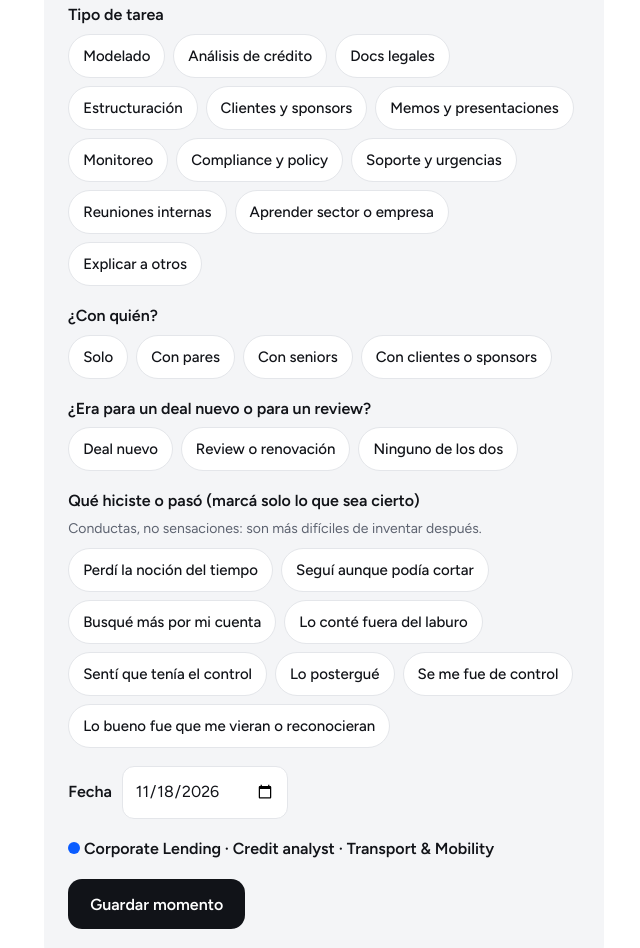
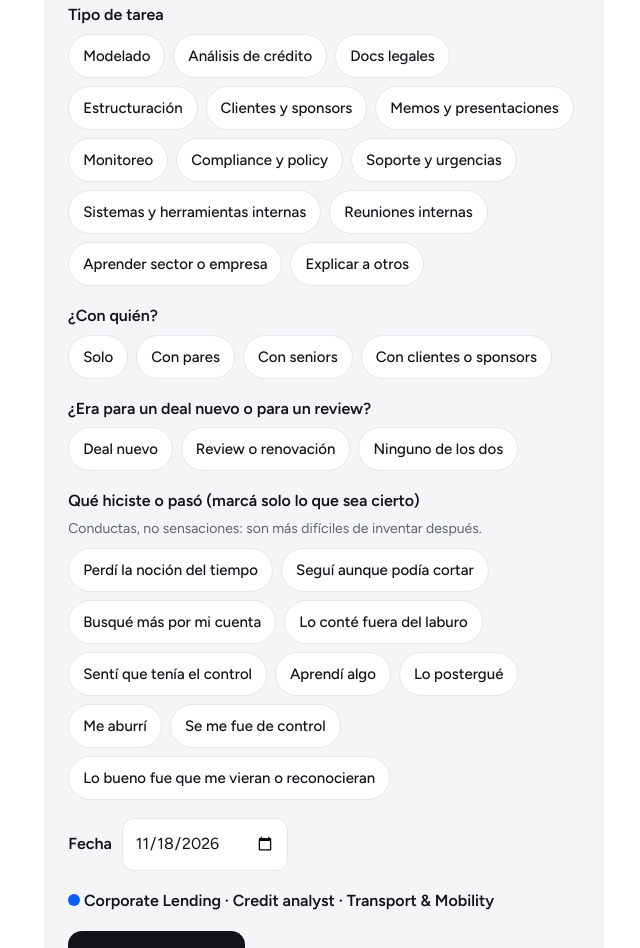
Before and after one commit to mateo-terrada/brujula_prof_RB, a plain HTML site: page index.html in a window 1280 px wide. Shown: the part 597-1545 px from the top of the page, without its empty margins (97-737 px from the left). Drawn offline with Linux system fonts and the light colour scheme.

Commit message:
Add files via upload

```diff
--- a/index.html
+++ b/index.html
@@ -327,8 +327,8 @@ const TEAMS=[
  {id:'cl',name:'CL',full:'Corporate Lending',col:'var(--cl)',subs:[['tm','Credit analyst · Transport & Mobility']]},
  {id:'pf',name:'PF',full:'Project Finance',col:'var(--pf)',subs:[['ose','OSE · Origination & Structuring'],['rpm','RPM · Relationship & Portfolio Management']]},
  {id:'ll',name:'LL',full:'Leveraged Lending',col:'var(--ll)',subs:[['an','Analista']]}];
-const TASKS=[['model','Modelado'],['credit','Análisis de crédito'],['legal','Docs legales'],['struct','Estructuración'],['client','Clientes y sponsors'],['memo','Memos y presentaciones'],['monitor','Monitoreo'],['compliance','Compliance y policy'],['support','Soporte y urgencias'],['meet','Reuniones internas'],['learn','Aprender sector o empresa'],['teach','Explicar a otros']];
-const SIGS=[['flow','Perdí la noción del tiempo',1],['pull','Seguí aunque podía cortar',1],['seek','Busqué más por mi cuenta',1],['told','Lo conté fuera del laburo',1],['control','Sentí que tenía el control',1],['procr','Lo postergué',-1],['lost','Se me fue de control',-1],['gaze','Lo bueno fue que me vieran o reconocieran',0]];
+const TASKS=[['model','Modelado'],['credit','Análisis de crédito'],['legal','Docs legales'],['struct','Estructuración'],['client','Clientes y sponsors'],['memo','Memos y presentaciones'],['monitor','Monitoreo'],['compliance','Compliance y policy'],['support','Soporte y urgencias'],['systems','Sistemas y herramientas internas'],['meet','Reuniones internas'],['learn','Aprender sector o empresa'],['teach','Explicar a otros']];
+const SIGS=[['flow','Perdí la noción del tiempo',1],['pull','Seguí aunque podía cortar',1],['seek','Busqué más por mi cuenta',1],['told','Lo conté fuera del laburo',1],['control','Sentí que tenía el control',1],['learned','Aprendí algo',1],['procr','Lo postergué',-1],['bored','Me aburrí',-1],['lost','Se me fue de control',-1],['gaze','Lo bueno fue que me vieran o reconocieran',0]];
 const DEF_CRIT=[['learn','Aprendizaje y crecimiento'],['pace','Ritmo sostenible, con picos y valles'],['money','Sueldo y prestigio'],['people','La gente y el clima'],['mastery','Dominio y control de lo que hago'],['teach','Poder enseñar y compartir'],['impact','Impacto que veo']];
 const WHO=[['solo','Solo'],['pares','Con pares'],['seniors','Con seniors'],['clientes','Con clientes o sponsors']];
 const CTX=[['deal','Deal nuevo'],['review','Review o renovación'],['otro','Ninguno de los dos']];
```
